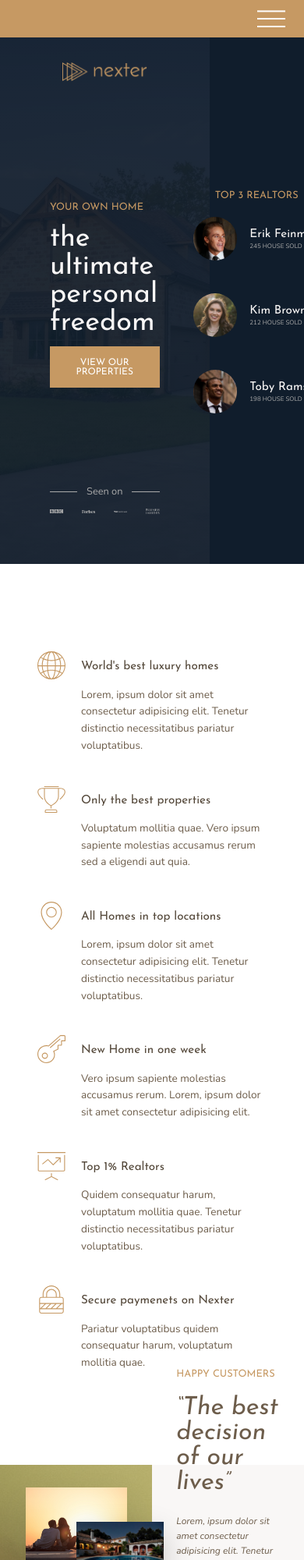
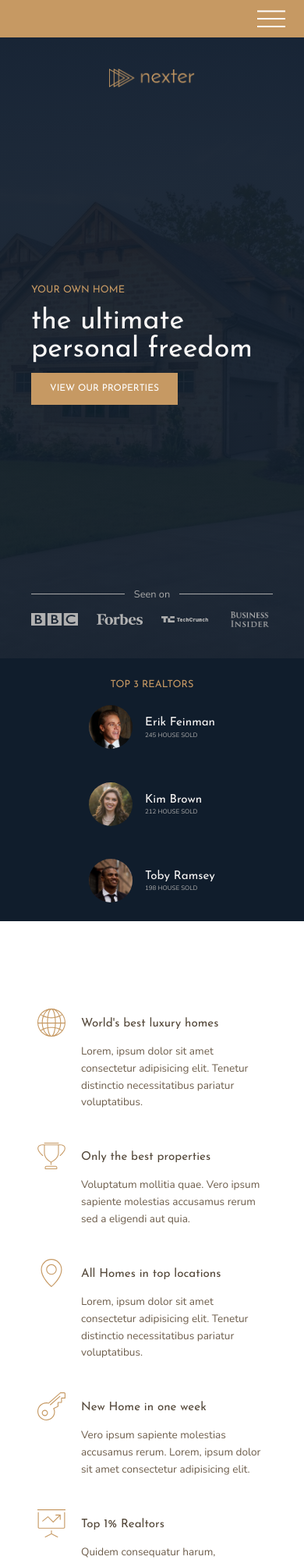
Before and after one commit to jyandell83/advanced-css-project-3, a plain HTML site: page index.html in a window 390 px wide. Shown: the top 2000 px of the page at 78% size. Drawn offline with nearby package versions, Linux system fonts and the light colour scheme.

Commit message:
finish media queries

```diff
--- a/css/style.css
+++ b/css/style.css
@@ -26,6 +26,9 @@ body {
     .container {
       grid-template-rows: 6rem 80vh min-content 40vw repeat(3, min-content);
       grid-template-columns: [full-start] minmax(6rem, 1fr) [center-start] repeat(8, [col-start] minmax(min-content, 14rem) [col-end]) [center-end] minmax(6rem, 1fr) [full-end]; } }
+  @media only screen and (max-width: 50em) {
+    .container {
+      grid-template-rows: 6rem calc(100vh - 6rem); } }
 
 .heading-1, .heading-2, .heading-3, .heading-4 {
   font-family: "Josefin Sans", sans-serif;
@@ -135,6 +138,12 @@ body {
   grid-template-columns: minmax(min-content, max-content);
   grid-row-gap: 1.5rem;
   justify-content: center; }
+  @media only screen and (max-width: 50em) {
+    .header {
+      grid-column: 1 / -1; } }
+  @media only screen and (max-width: 37.5em) {
+    .header {
+      padding: 5rem; } }
   .header__logo {
     height: 3rem;
     justify-self: center; }
@@ -173,12 +182,21 @@ body {
   justify-content: center;
   justify-items: center;
   grid-row-gap: 2rem; }
+  @media only screen and (max-width: 50em) {
+    .realtors {
+      grid-column: 1 / -1; } }
   .realtors__list {
     display: grid;
     grid-template-columns: min-content max-content;
     grid-column-gap: 2rem;
     grid-row-gap: 5vh;
     align-items: center; }
+    @media only screen and (max-width: 50em) {
+      .realtors__list {
+        grid-template-columns: repeat(3, min-content max-content); } }
+    @media only screen and (max-width: 37.5em) {
+      .realtors__list {
+        grid-template-columns: min-content max-content; } }
   .realtors__img {
     width: 7rem;
     border-radius: 50%;
@@ -214,21 +232,34 @@ body {
   background-color: #c69963;
   grid-column: full-start / col-end 4;
   background-image: linear-gradient(rgba(198, 153, 99, 0.5), rgba(198, 153, 99, 0.5)), url(../img/back.jpg);
+  background-size: cover;
   display: grid;
   grid-template-rows: repeat(6, 1fr);
   grid-template-columns: repeat(6, 1fr);
   align-items: center; }
+  @media only screen and (max-width: 75em) {
+    .story__pictures {
+      grid-column: 1 / -1;
+      padding: 3rem; } }
 
 .story__img--1 {
   width: 100%;
   grid-area: 2 / 2 / 6 / 6;
   box-shadow: 0 2rem 5rem rgba(0, 0, 0, 0.1); }
+  @media only screen and (max-width: 75em) {
+    .story__img--1 {
+      grid-column: 1 / 5;
+      grid-row: 1 / -1; } }
 
 .story__img--2 {
   width: 115%;
   grid-area: 4 / 4 / 6 / 7;
   z-index: 20;
   box-shadow: 0 2rem 5rem rgba(0, 0, 0, 0.2); }
+  @media only screen and (max-width: 75em) {
+    .story__img--2 {
+      grid-row: 1 / -1;
+      width: 100%; } }
 
 .story__content {
   background-color: #f9f7f6;
@@ -243,6 +274,10 @@ body {
   display: grid;
   align-content: center;
   justify-items: start; }
+  @media only screen and (max-width: 75em) {
+    .story__content {
+      grid-column: 1 / -1;
+      grid-row: 5 / 6; } }
 
 .story__text {
   font-size: 1.5rem;
--- a/sass/_base.scss
+++ b/sass/_base.scss
@@ -15,8 +15,10 @@ $font-primary: 'Nunito', sans-serif;
 $font-display: 'Josefin Sans', sans-serif;
 
 // RESPONSIVE BREAKPOINTS
-$bp-largest: 75em; //1200px
+$bp-largest: 75em;  // 1200px
 $bp-large: 62.5em; // 1000px
+$bp-medium: 50em; //  800px
+$bp-small: 37.5em; //  600px
 
 *,
 *::before,
@@ -52,4 +54,8 @@ body{
             grid-template-columns: [full-start] minmax(6rem, 1fr) [center-start] repeat(8, [col-start] minmax(min-content, 14rem) [col-end]) [center-end] minmax(6rem, 1fr) [full-end];
         }
 
+
+        @media only screen and (max-width: $bp-medium) {
+            grid-template-rows: 6rem calc(100vh - 6rem);
+        }
 }
--- a/sass/_story.scss
+++ b/sass/_story.scss
@@ -3,17 +3,28 @@
 		background-color: $color-primary;
 		grid-column: full-start / col-end 4;
 		background-image: linear-gradient(rgba($color-primary, .5), rgba($color-primary, .5)), url(../img/back.jpg);
+                background-size: cover;
 
 		display: grid;
 		grid-template-rows: repeat(6, 1fr);
 		grid-template-columns: repeat(6, 1fr);
 		align-items: center;
+
+                @media only screen and (max-width: $bp-largest) {
+                    grid-column: 1 / -1;
+                    padding: 3rem;
+                }
 	}
 
 	&__img--1 {
 		width: 100%;
 		grid-area: 2 / 2 / 6 / 6;
 		box-shadow: 0 2rem 5rem rgba(#000, .1);
+
+                @media only screen and (max-width: $bp-largest) {
+                    grid-column: 1 / 5;
+                    grid-row: 1 / -1;
+                }
 	}
 
 	&__img--2 {
@@ -21,6 +32,11 @@
 		grid-area: 4 / 4 / 6 / 7;
 		z-index: 20;
 		box-shadow: 0 2rem 5rem rgba(#000, .2);
+
+                @media only screen and (max-width: $bp-largest) {
+                    grid-row: 1 / -1;
+                    width: 100%;
+                }
 	}
 
 	&__content {
@@ -39,6 +55,11 @@
 		display: grid;
 		align-content: center;
 		justify-items: start;
+
+                @media only screen and (max-width: $bp-largest) {
+                    grid-column: 1 / -1;
+                    grid-row: 5 / 6;
+                }
 	}
 
 	&__text {
```
Also changed, not shown: sass/_header.scss (+8 -0 lines), sass/_realtors.scss (+13 -0 lines).
